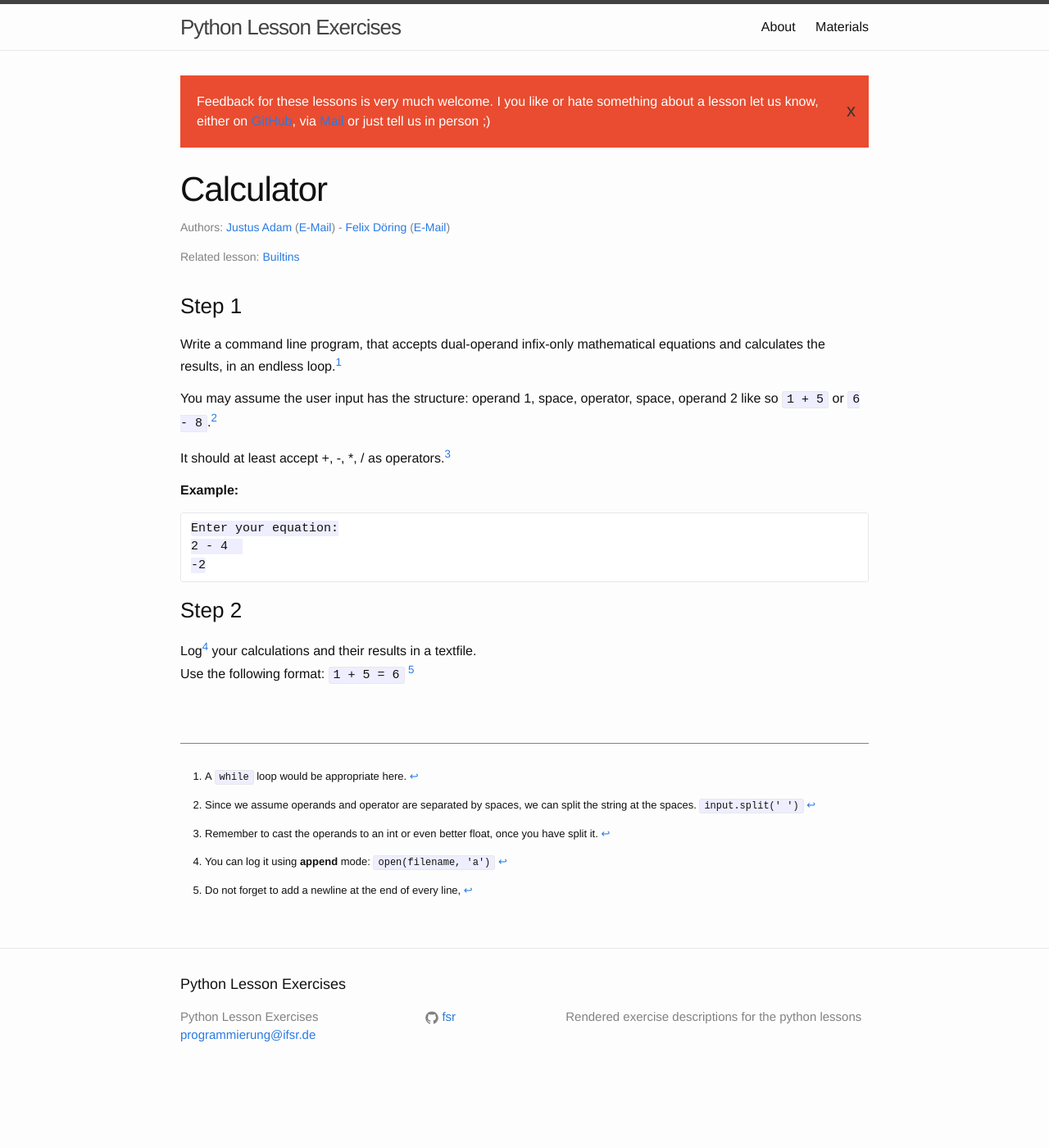
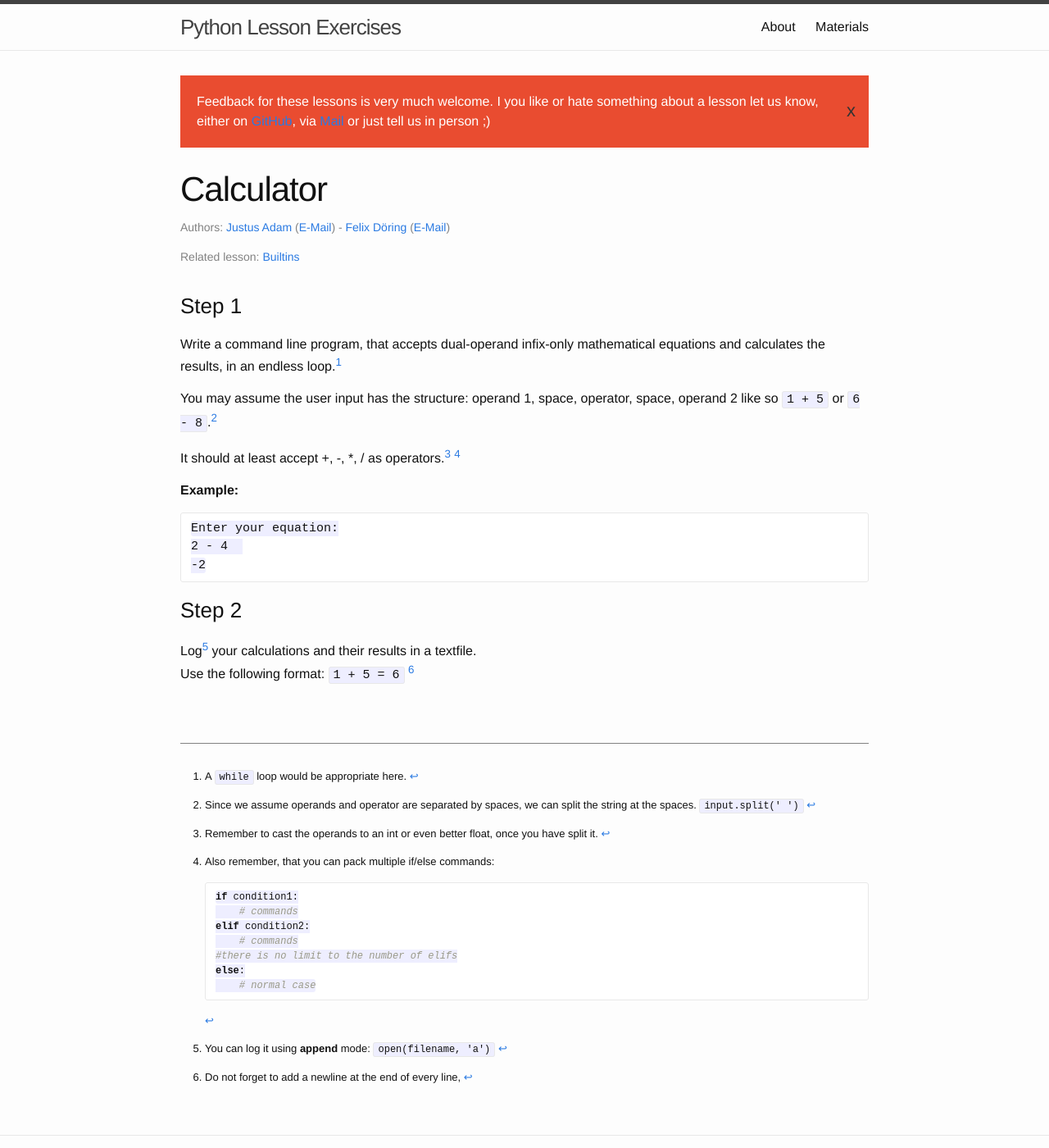
Before and after one commit to fsr/python-lessons, a Jekyll site: the page built from _exercises/calculator.md, in a window 1280 px wide and 1400 px high. Shown: the whole window at 82% size. Built offline with Jekyll 4.4.1, drawn with Linux system fonts in a browser that asks for light colours.

````diff
--- a/_data/materials.yml
+++ b/_data/materials.yml
@@ -13,7 +13,7 @@ slides:
     number: 3
     name: Builtins
     url: https://ifsr.de/kurs-materialien/python/03_builtins.pdf
-    published: False
+    published: True
   -
     number: 4
     name: Module, Packages, PIP
--- a/_exercises/calculator.md
+++ b/_exercises/calculator.md
@@ -18,10 +18,23 @@ You may assume the user input has the structure: operand 1, space, operator, spa
 [^input_structure]:
     Since we assume operands and operator are separated by spaces, we can split the string at the spaces. `input.split(' ')`
 
-It should at least accept +, -, \*, / as operators.[^strategy]
+It should at least accept +, -, \*, / as operators.[^strategy] [^ifelse]
 
 [^strategy]:
     Remember to cast the operands to an int or even better float, once you have split it.
+
+[^ifelse]:
+    Also remember, that you can pack multiple if/else commands:
+
+    ```python
+    if condition1:
+        # commands
+    elif condition2:
+        # commands
+    #there is no limit to the number of elifs
+    else:
+        # normal case
+    ```
 
 **Example:**
 
````
Also changed, not shown: other parts of _exercises/calculator.md (+1 -1 lines), _exercises/file.md (+1 -1 lines), _exercises/text-statistic.md (+1 -1 lines).
